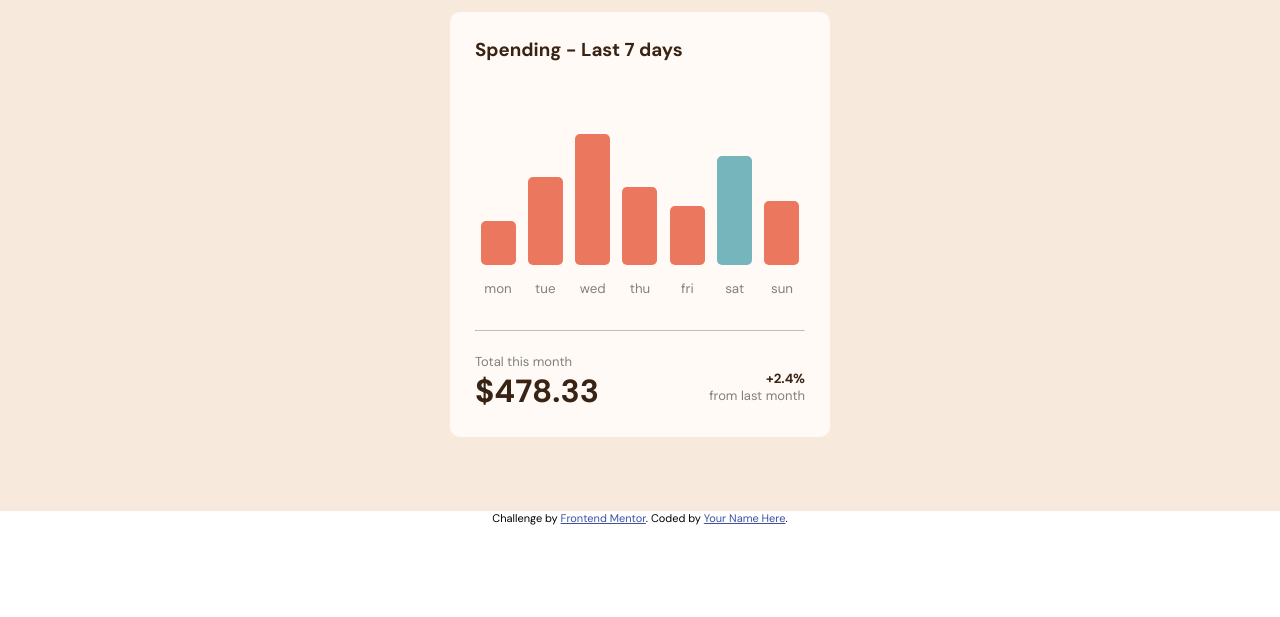
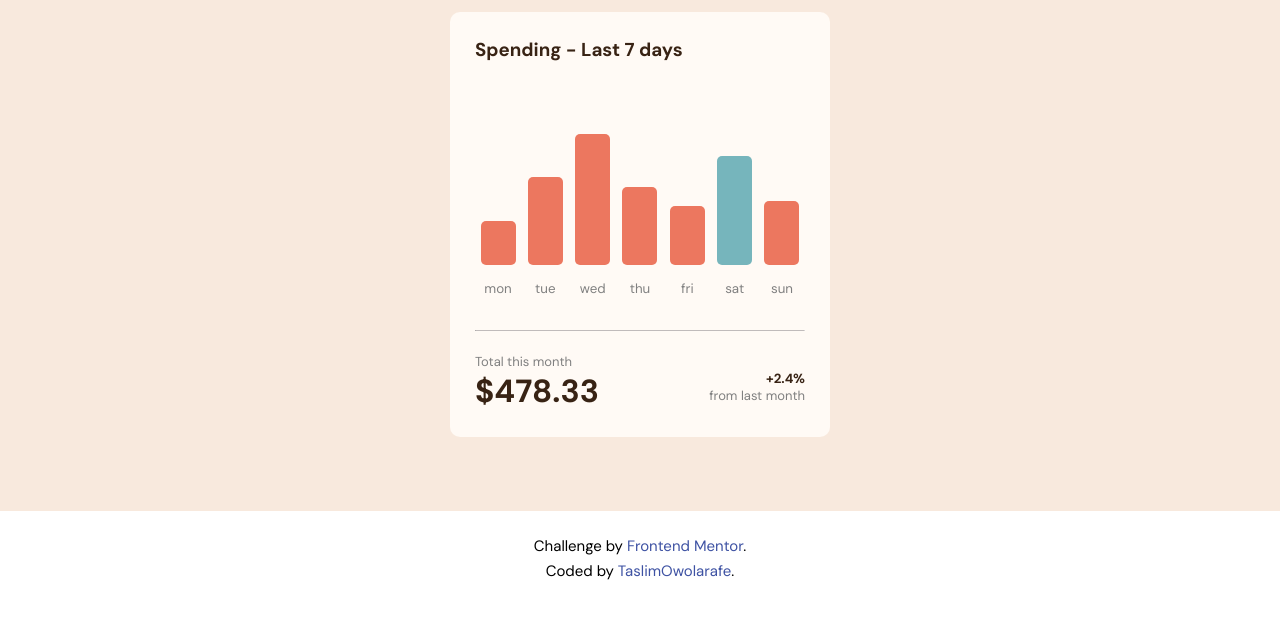
Before and after one commit to TaslimOwolarafe/expenses-chart-component-main, a plain HTML site: page expenses-chart-component-main/index.html in a window 1280 px wide. Shown: the part 139-756 px from the top of the page. Drawn offline with nearby package versions, Linux system fonts and the light colour scheme.

Commit message:
added-profile-link

```diff
--- a/expenses-chart-component-main/index.html
+++ b/expenses-chart-component-main/index.html
@@ -127,8 +127,8 @@
 
 
   <div class="attribution">
-    Challenge by <a href="https://www.frontendmentor.io?ref=challenge" target="_blank">Frontend Mentor</a>.
-    Coded by <a href="#">Your Name Here</a>.
+    <p>Challenge by <a href="https://www.frontendmentor.io?ref=challenge" target="_blank">Frontend Mentor</a>.</p>
+    <p>Coded by <a href="https://github.com/TaslimOwolarafe/">TaslimOwolarafe</a>.</p>
   </div>
 </body>
 
--- a/expenses-chart-component-main/styles.css
+++ b/expenses-chart-component-main/styles.css
@@ -158,6 +158,14 @@ hr {
     margin-top: 18px;
 }
 
+.attribution {
+    padding: 20px;
+}
+
+.attribution p, a {
+    text-decoration: none;
+    font-size: 15px;
+}
 
 
 @media screen and (max-width: 375px) {
```
